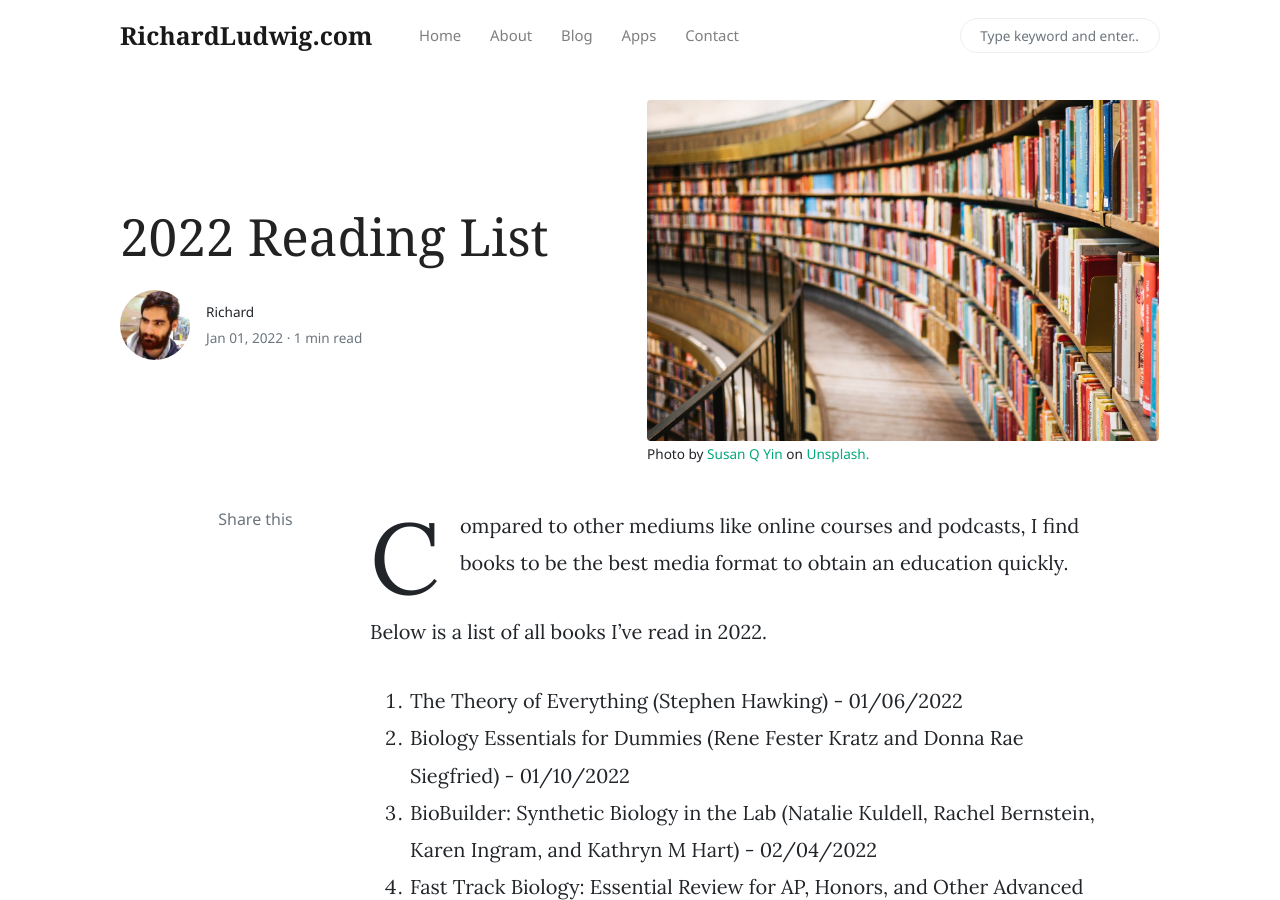
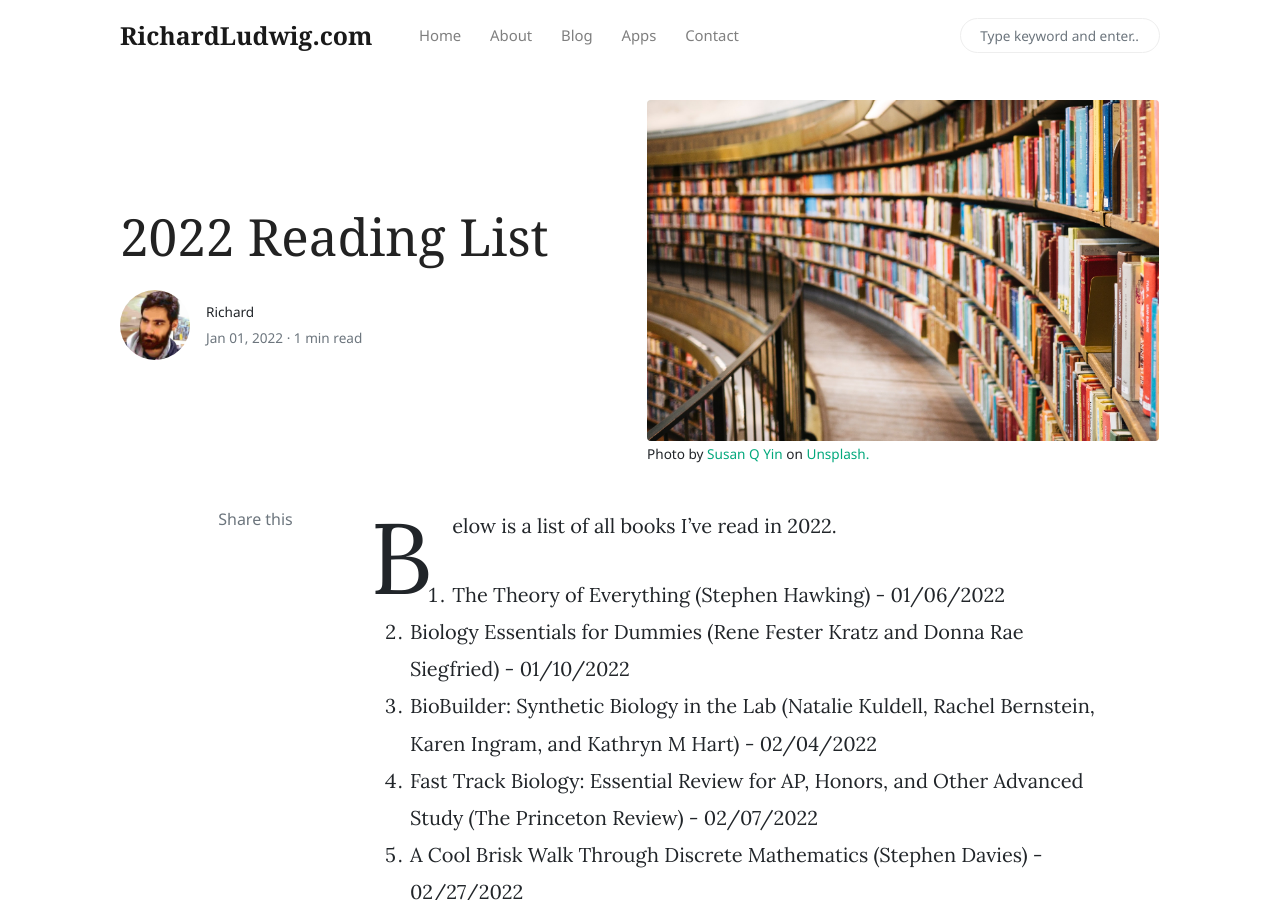
Before and after one commit to RichardLudwig/richardludwig.github.io, a Jekyll site: the page built from _posts/2022-01-01-2022-reading-list.md, in a window 1280 px wide and 900 px high. Built offline with Jekyll 4.4.1, drawn with Linux system fonts in a browser that asks for light colours; nearby versions of some CDN libraries; comment, search, counter and statistics services are not loaded.

Commit message:
Update 2022-01-01-2022-reading-list.md

```diff
--- a/_posts/2022-01-01-2022-reading-list.md
+++ b/_posts/2022-01-01-2022-reading-list.md
@@ -11,8 +11,6 @@ pitch: "All the books I've read this year"
 permalink: "/blog/2022-reading-list"
 ---
 
-Compared to other mediums like online courses and podcasts, I find books to be the best media format to obtain an education quickly.
-
 Below is a list of all books I've read in 2022.
 
 1. The Theory of Everything (Stephen Hawking) - 01/06/2022
```
